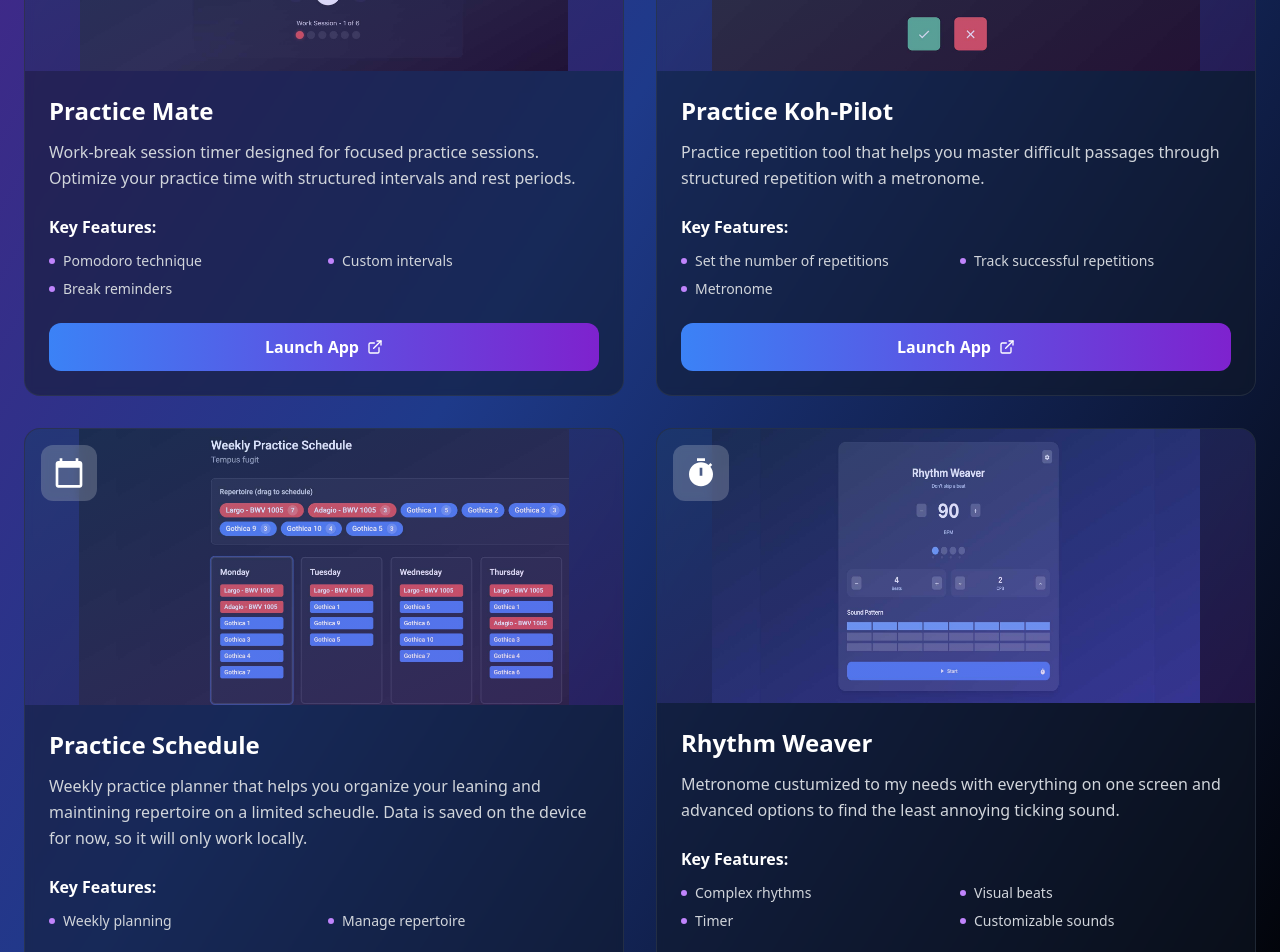
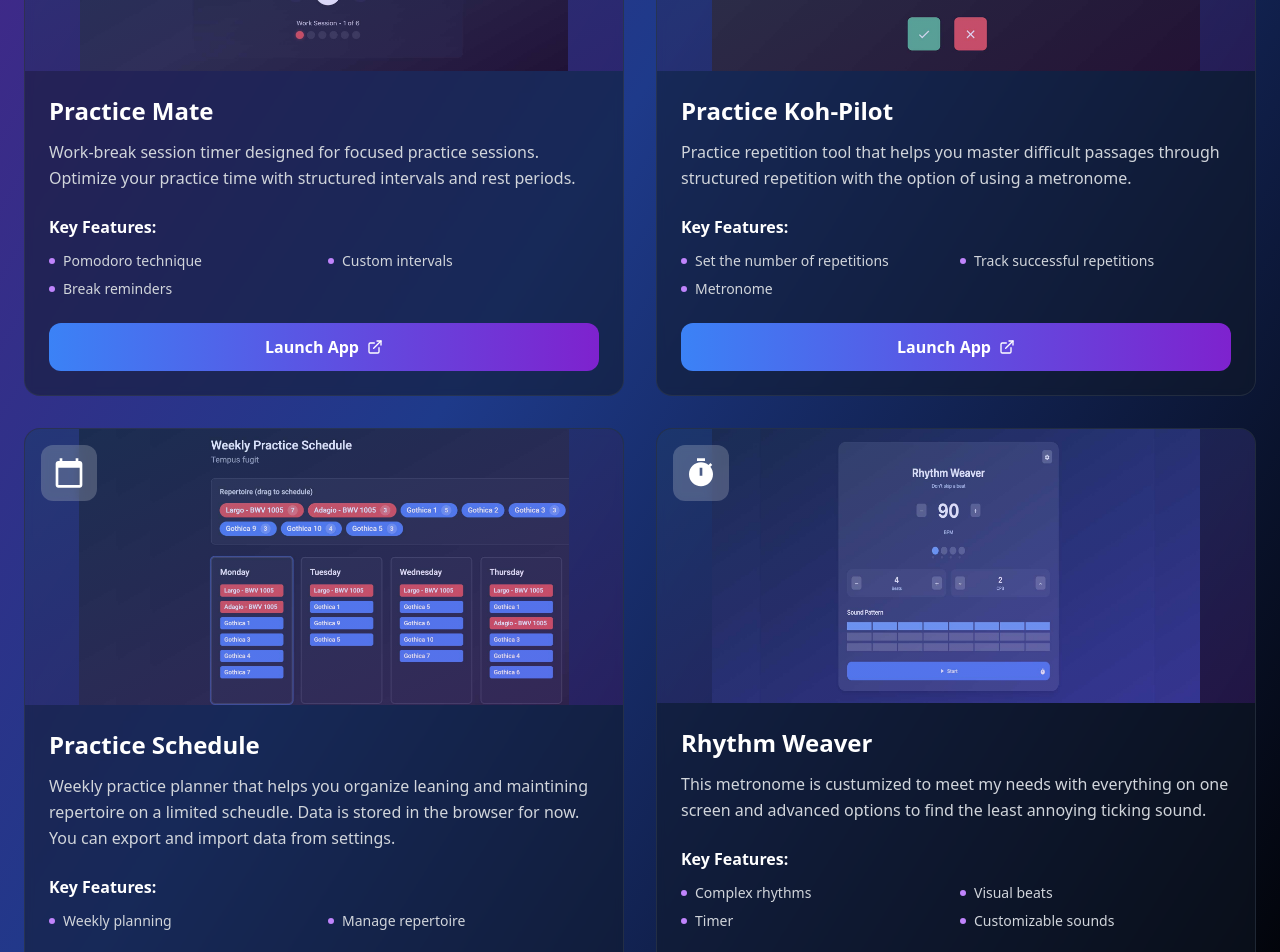
Before and after one commit to catIO/practice-mate, a React (Vite) app: page / in a window 1280 px wide. Shown: the part 920-1872 px from the top of the page. Built offline with nearby package versions, Linux system fonts and the light colour scheme.

Commit message:
Update AppGrid component

```diff
--- a/src/components/AppGrid.tsx
+++ b/src/components/AppGrid.tsx
@@ -22,7 +22,7 @@ const AppGrid = () => {
     },
     {
       title: "Practice Koh-Pilot",
-      description: "Practice repetition tool that helps you master difficult passages through structured repetition with a metronome.",
+      description: "Practice repetition tool that helps you master difficult passages through structured repetition with the option of using a metronome.",
       icon: Repeat,
       thumbnail: practiceCopilotImage,
       features: ["Set the number of repetitions", "Track successful repetitions", "Metronome"],
@@ -31,7 +31,7 @@ const AppGrid = () => {
     },
     {
       title: "Practice Schedule",
-      description: "Weekly practice planner that helps you organize your leaning and maintining repertoire on a limited scheudle. Data is saved on the device for now, so it will only work locally. ",
+      description: "Weekly practice planner that helps you organize leaning and maintining repertoire on a limited scheudle. Data is stored in the browser for now. You can export and import data from settings.",
       icon: CalendarToday,
       thumbnail: practiceScheduleImage,
       features: ["Weekly planning", "Manage repertoire"],
@@ -40,7 +40,7 @@ const AppGrid = () => {
     },
     {
       title: "Rhythm Weaver",
-      description: "Metronome custumized to my needs with everything on one screen and advanced options to find the least annoying ticking sound.",
+      description: "This metronome is custumized to meet my needs with everything on one screen and advanced options to find the least annoying ticking sound.",
       icon: Timer,
       thumbnail: rhythmWeaverImage,
       features: ["Complex rhythms", "Visual beats", "Timer", "Customizable sounds"],
@@ -53,7 +53,6 @@ const AppGrid = () => {
     <section id="apps" className="px-6 py-20">
       <div className="max-w-7xl mx-auto">
 
-
         <div className="grid grid-cols-1 md:grid-cols-2 gap-8">
           {apps.map((app, index) => (
             <AppCard key={index} app={app} />
```
